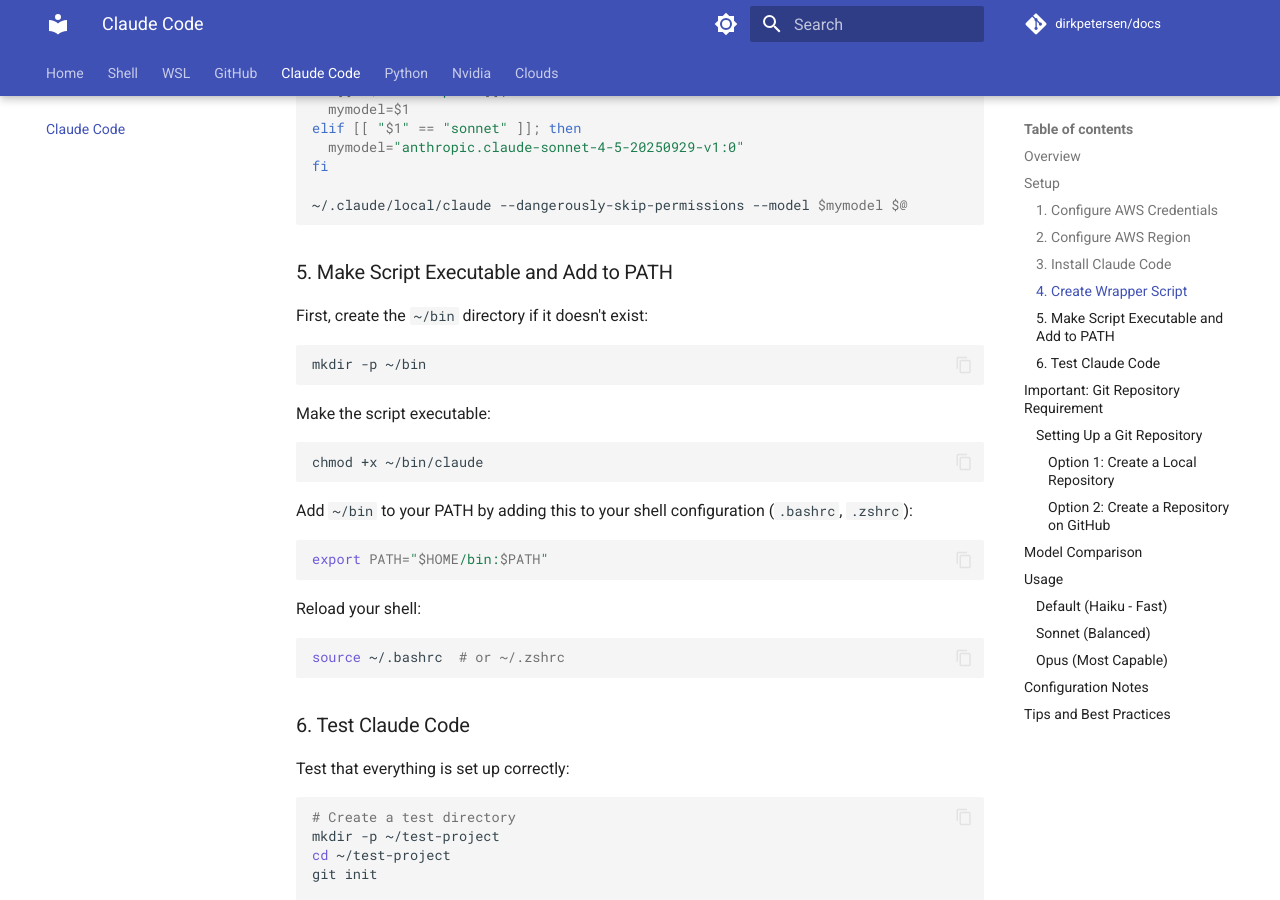
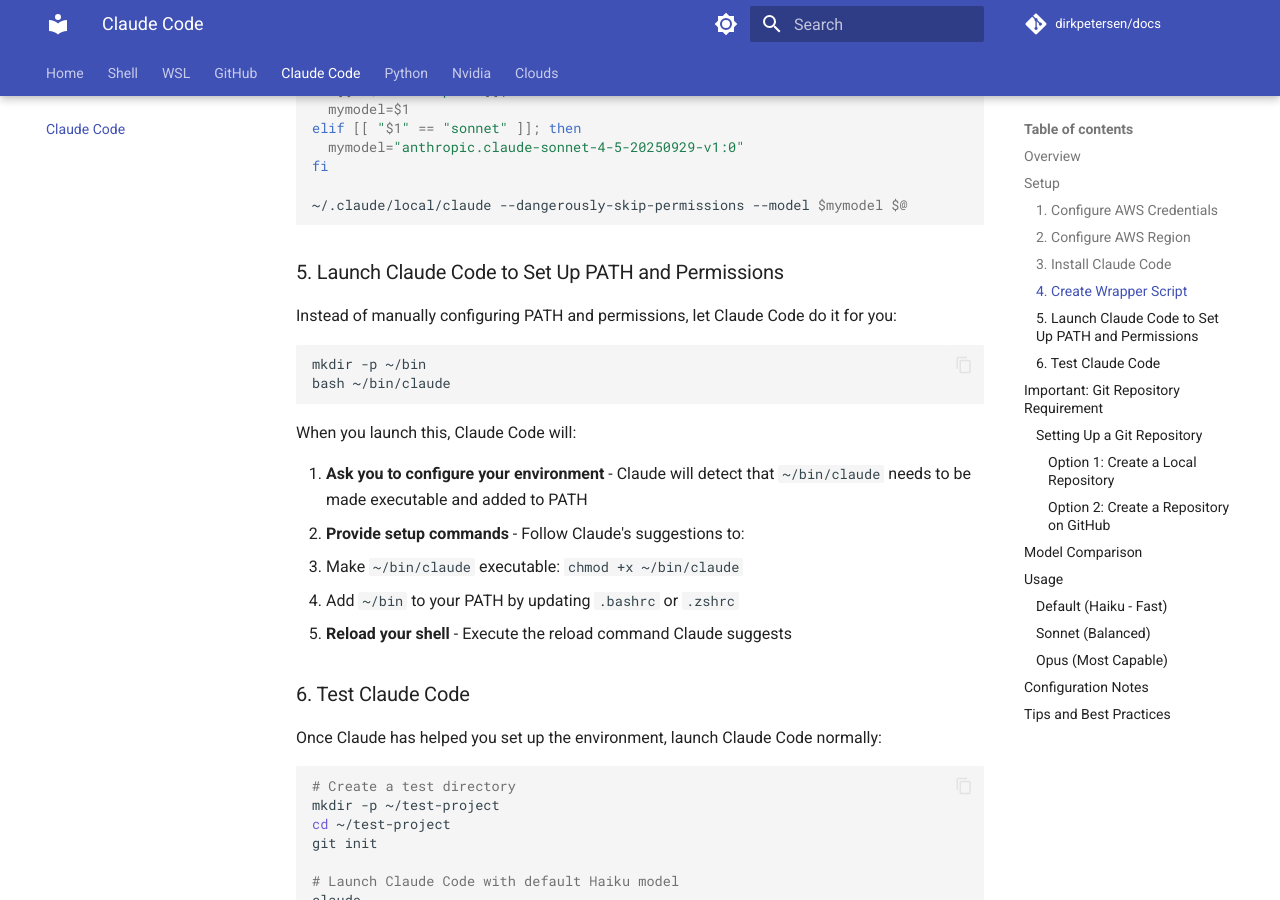
Before and after one commit to dirkpetersen/docs, an MkDocs documentation site: the page built from docs/claude-code/index.md, in a window 1280 px wide and 900 px high, scrolled down 1255 px. Built offline with MkDocs 1.6.1 and Material for MkDocs 9.7.7, drawn with Linux system fonts in a browser that asks for light colours; comment, search, counter and statistics services are not loaded.

Commit message:
Improve Claude Code setup to use Claude for PATH and permissions configuration
- Change step 5 from manual chmod/PATH setup to interactive Claude setup
- Launch 'bash ~/bin/claude' to let Claude detect and help with configuration
- Claude guides user through making script executable and adding to PATH
- User edits their shell config and reloads as Claude suggests
- Makes setup more interactive and error-proof
- Takes advantage of Claude's ability to help with system configuration

🤖 Generated with Claude Code

Co-Authored-By: Claude <noreply@anthropic.com>

````diff
--- a/docs/claude-code/index.md
+++ b/docs/claude-code/index.md
@@ -59,35 +59,26 @@ fi
 ~/.claude/local/claude --dangerously-skip-permissions --model $mymodel $@
 ```
 
-### 5. Make Script Executable and Add to PATH
+### 5. Launch Claude Code to Set Up PATH and Permissions
 
-First, create the `~/bin` directory if it doesn't exist:
+Instead of manually configuring PATH and permissions, let Claude Code do it for you:
 
 ```bash
 mkdir -p ~/bin
+bash ~/bin/claude
 ```
 
-Make the script executable:
+When you launch this, Claude Code will:
 
-```bash
-chmod +x ~/bin/claude
-```
-
-Add `~/bin` to your PATH by adding this to your shell configuration (`.bashrc`, `.zshrc`):
-
-```bash
-export PATH="$HOME/bin:$PATH"
-```
-
-Reload your shell:
-
-```bash
-source ~/.bashrc  # or ~/.zshrc
-```
+1. **Ask you to configure your environment** - Claude will detect that `~/bin/claude` needs to be made executable and added to PATH
+2. **Provide setup commands** - Follow Claude's suggestions to:
+   - Make `~/bin/claude` executable: `chmod +x ~/bin/claude`
+   - Add `~/bin` to your PATH by updating `.bashrc` or `.zshrc`
+3. **Reload your shell** - Execute the reload command Claude suggests
 
 ### 6. Test Claude Code
 
-Test that everything is set up correctly:
+Once Claude has helped you set up the environment, launch Claude Code normally:
 
 ```bash
 # Create a test directory
````
